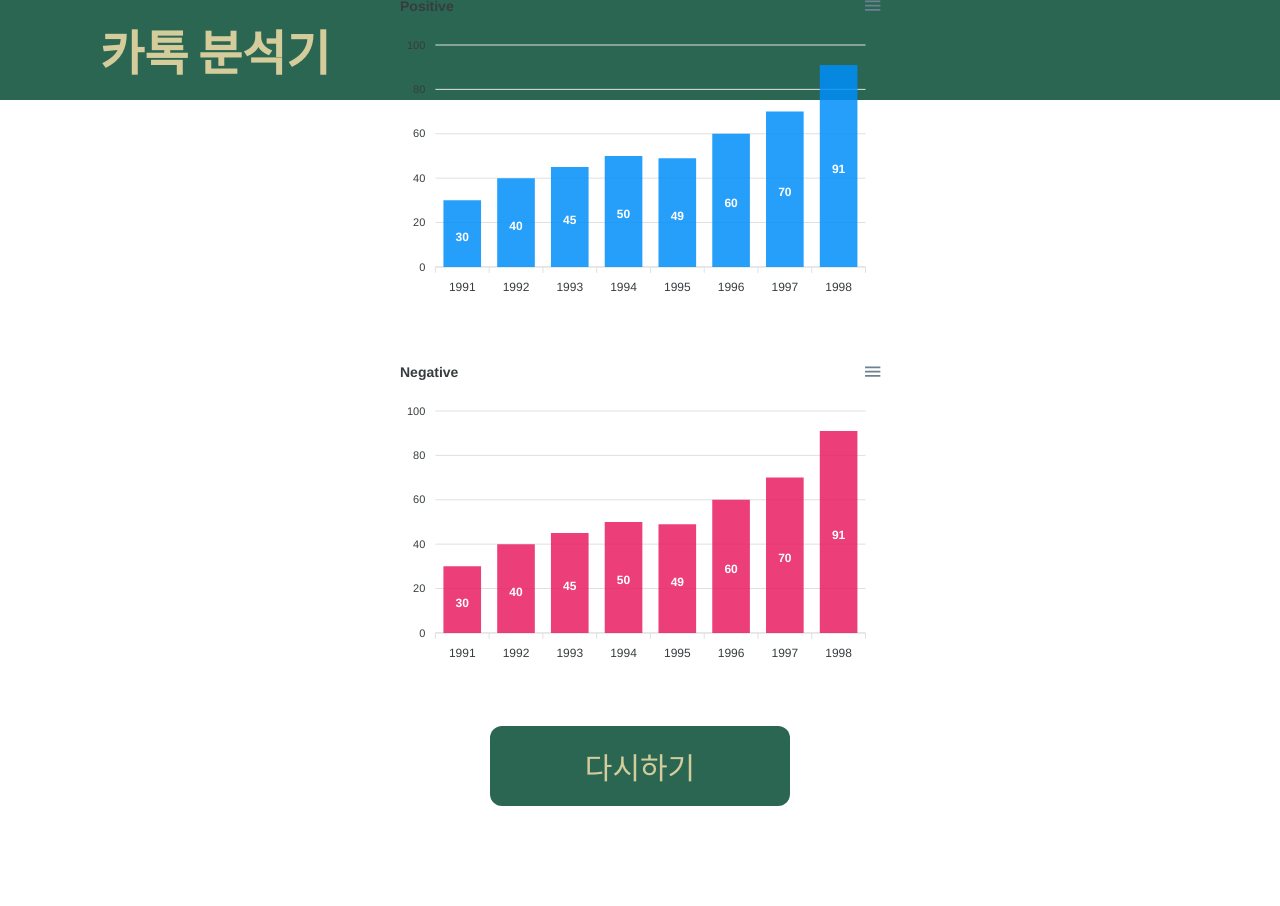
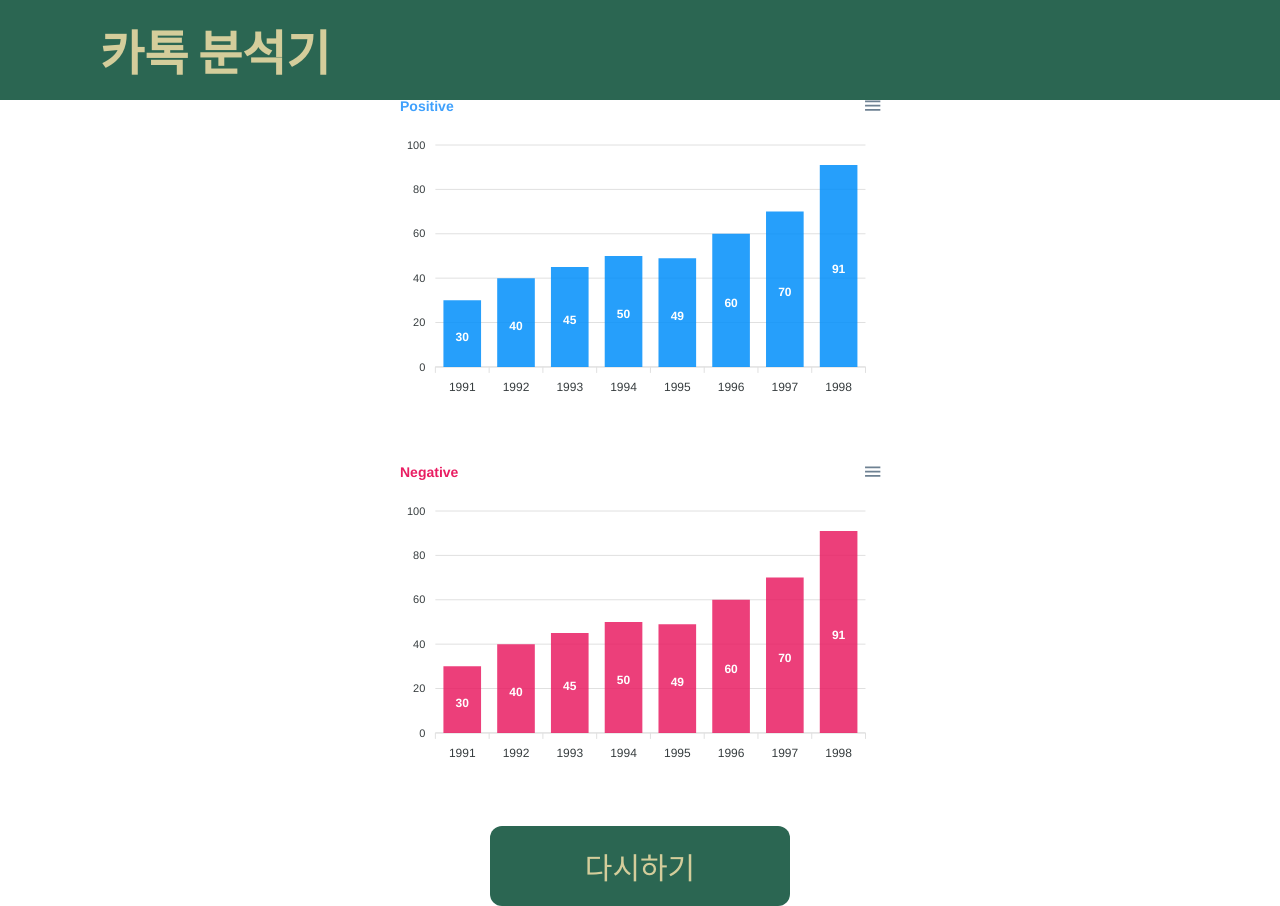
Before and after one commit to richcire/text-analyazer, a React (Create React App) app: page / in a window 1280 px wide. Before the commit the page ends 806 px from the top, so only its background shows below. Built offline with nearby package versions, Linux system fonts and the light colour scheme.

Commit message:
add chart title color

```diff
--- a/src/App.tsx
+++ b/src/App.tsx
@@ -26,6 +26,7 @@ const HeaderTitle = styled.div`
 const PageWrapper = styled.div`
   width: 100vw;
   height: 100vh;
+  padding-top: 100px;
   display: flex;
   justify-content: center;
   align-items: center;
@@ -159,6 +160,9 @@ function App() {
       },
       title: {
         text: "Positive",
+        style: {
+          color: "#3FA0FC",
+        },
       },
     },
     series: [
@@ -178,6 +182,9 @@ function App() {
       },
       title: {
         text: "Negative",
+        style: {
+          color: "#E91E63",
+        },
       },
       fill: {
         colors: ["#E91E63"],
```
